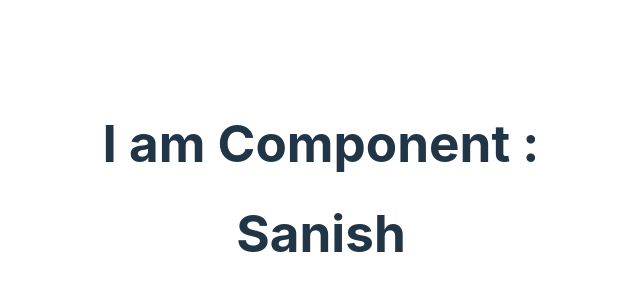
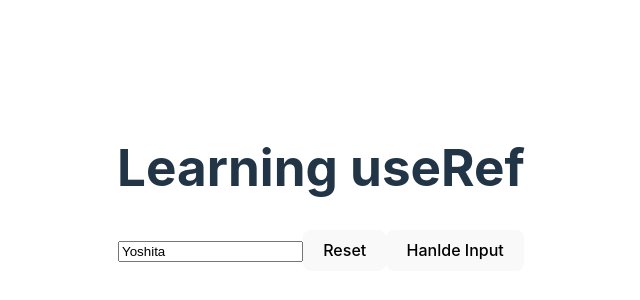
Before and after one commit to sanishkarkee/React-Hooks-2024, a React (Vite) app: page / in a window 1280 px wide. Shown: the part 212-512 px from the top of the page, without its empty margins (319-959 px from the left). Built offline with nearby package versions, Linux system fonts and the light colour scheme.

Commit message:
Video 13- useRef hooks Eg: Focus input

```diff
--- a/src/App.jsx
+++ b/src/App.jsx
@@ -1,20 +1,15 @@
 import { createContext, useState } from 'react';
 import './App.css';
-import CompA from './components/CompA';
+import RefComponent from './components/RefComponent';
 
 export const NameContext = createContext();
 export const channelContext = createContext();
-
 function App() {
-  const [count, setCount] = useState();
+  const [count, setCount] = useState(0);
 
   return (
     <>
-      <NameContext.Provider value={'Sanish'}>
-        <channelContext.Provider value={count}>
-          <CompA />
-        </channelContext.Provider>
-      </NameContext.Provider>
+      <RefComponent />
     </>
   );
 }
--- a/src/components/CompA.jsx
+++ /dev/null
@@ -1,12 +0,0 @@
-import React from 'react';
-import CompB from './CompB';
-
-function CompA() {
-  return (
-    <div>
-      <CompB />
-    </div>
-  );
-}
-
-export default CompA;
--- a/src/components/CompB.jsx
+++ /dev/null
@@ -1,12 +0,0 @@
-import React from 'react';
-import CompC from './CompC';
-
-function CompB() {
-  return (
-    <div>
-      <CompC />
-    </div>
-  );
-}
-
-export default CompB;
--- a/src/components/CompC.jsx
+++ /dev/null
@@ -1,17 +0,0 @@
-import React, { useContext } from 'react';
-import { channelContext, NameContext } from '../App';
-
-function CompC() {
-  const myName = useContext(NameContext);
-  const mychannelName = useContext(channelContext);
-
-  return (
-    <div>
-      <h1>I am Component :</h1>
-      <h1>{myName}</h1>
-      <h1>{mychannelName}</h1>
-    </div>
-  );
-}
-
-export default CompC;
--- /dev/null
+++ b/src/components/RefComponent.jsx
@@ -0,0 +1,40 @@
+import React, { useRef, useState } from 'react';
+
+function RefComponent() {
+  const refElement = useRef('');
+  const [name, setName] = useState('Yoshita');
+
+  console.log(refElement);
+
+  const resetFunction = () => {
+    setName((prev) => (prev = ''));
+    refElement.current.focus();
+    refElement.current.style.color = 'white';
+    refElement.current.style.background = '#3b3b3b';
+  };
+
+  const handeInput = () => {
+    refElement.current.style.color = 'black';
+    refElement.current.style.background = 'yellow';
+  };
+
+  return (
+    <>
+      <h1>Learning useRef</h1>
+      <input
+        type='text'
+        ref={refElement}
+        value={name}
+        onChange={(e) => {
+          return setName(e.target.value);
+        }}
+      />
+
+      <button onClick={resetFunction}>Reset</button>
+
+      <button onClick={handeInput}>Hanlde Input</button>
+    </>
+  );
+}
+
+export default RefComponent;
```
